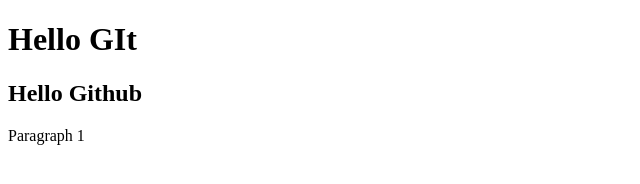
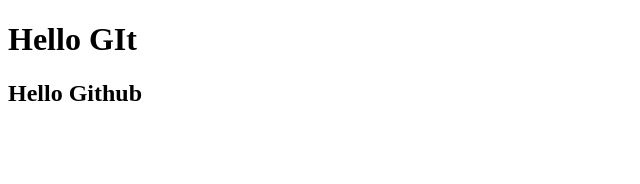
Before and after one commit to DipChy409/Git-learning, a plain HTML site: page index.html in a window 1280 px wide. Shown: the full height of the page, 0-640 px from the left. Drawn offline with Linux system fonts and the light colour scheme.

Commit message:
Revert "github line added"
This reverts commit 0ccee58d54437aee314f321850850fd1892458f0.

```diff
--- a/index.html
+++ b/index.html
@@ -8,6 +8,5 @@
 <body>
     <h1>Hello GIt</h1>
     <h2>Hello Github</h2>
-    <p>Paragraph 1</p>
 </body>
 </html>
```
